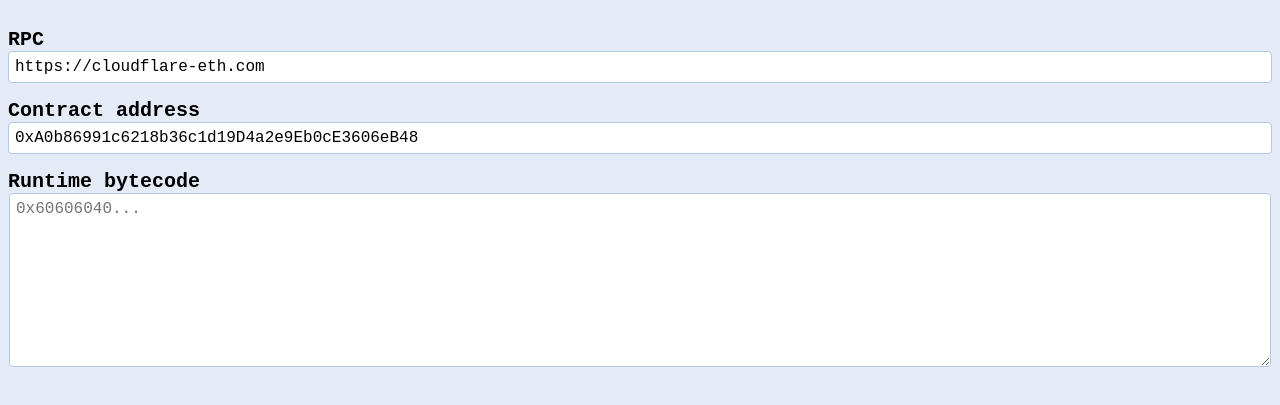
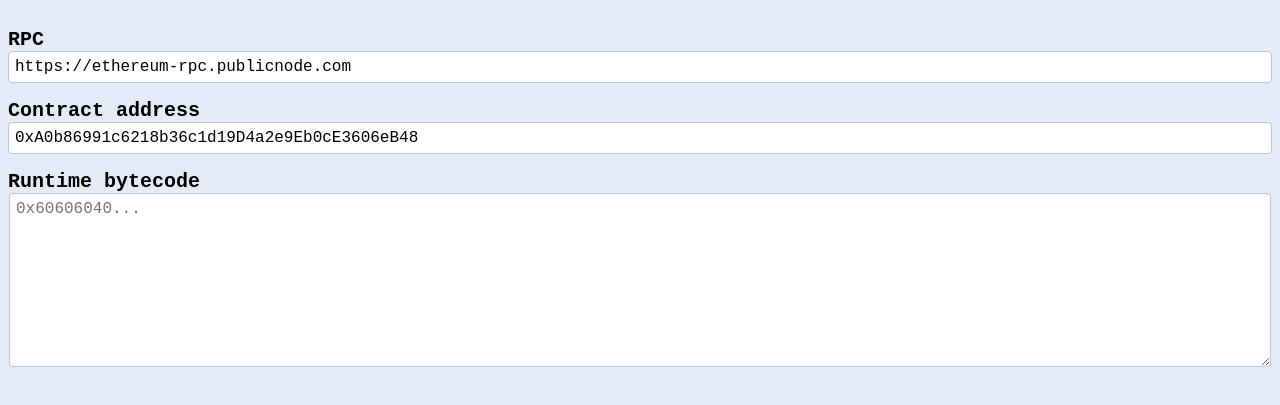
Before and after one commit to ardislu/function-extractor, a plain HTML site: page index.html in a window 1280 px wide. Shown: the part 67-472 px from the top of the page. Drawn offline with Linux system fonts and the light colour scheme; no server answers.

Commit message:
Change default RPC

```diff
--- a/index.html
+++ b/index.html
@@ -143,7 +143,7 @@
   <main>
     <form>
       <label for="rpc">RPC</label>
-      <input type="url" name="rpc" id="rpc" placeholder="https://cloudflare-eth.com" value="https://cloudflare-eth.com">
+      <input type="url" name="rpc" id="rpc" placeholder="https://ethereum-rpc.publicnode.com" value="https://ethereum-rpc.publicnode.com">
 
       <label for="contract">Contract address</label>
       <input name="contract" id="contract" placeholder="0xA0b86991c6218b36c1d19D4a2e9Eb0cE3606eB48" value="0xA0b86991c6218b36c1d19D4a2e9Eb0cE3606eB48" autocomplete="off" data-1p-ignore data-lpignore="true" data-form-type="other" data-bwignore>
```
